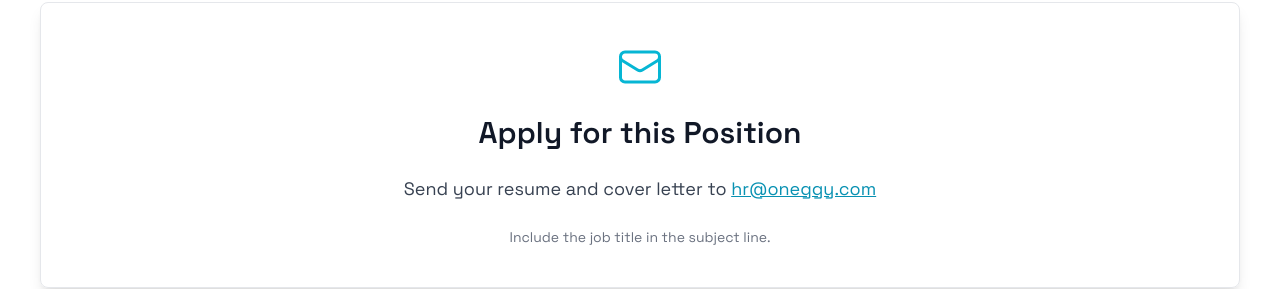
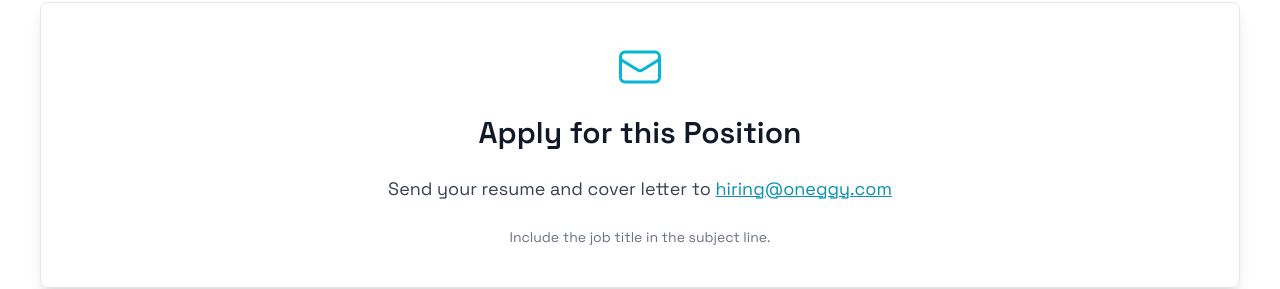
Before and after one commit to onEggy/OnEggyWeb, a Next.js app: page /careers/devops-engineer-intern in a window 1280 px wide. Shown: the part 1436-1725 px from the top of the page. Built offline with nearby package versions, Linux system fonts and the light colour scheme; no server answers.

Commit message:
update in career jobs

```diff
--- a/src/pages/careers/[slug].js
+++ b/src/pages/careers/[slug].js
@@ -141,10 +141,10 @@ const JobDetail = ({ job }) => {
           <p className="text-lg text-gray-700 mb-6">
             Send your resume and cover letter to{" "}
             <a
-              href="mailto:hr@oneggy.com"
+              href="mailto:hiring@oneggy.com"
               className="text-cyan-600 underline hover:text-blue-600"
             >
-              hr@oneggy.com
+              hiring@oneggy.com
             </a>
           </p>
           <p className="text-sm text-gray-500">
```
